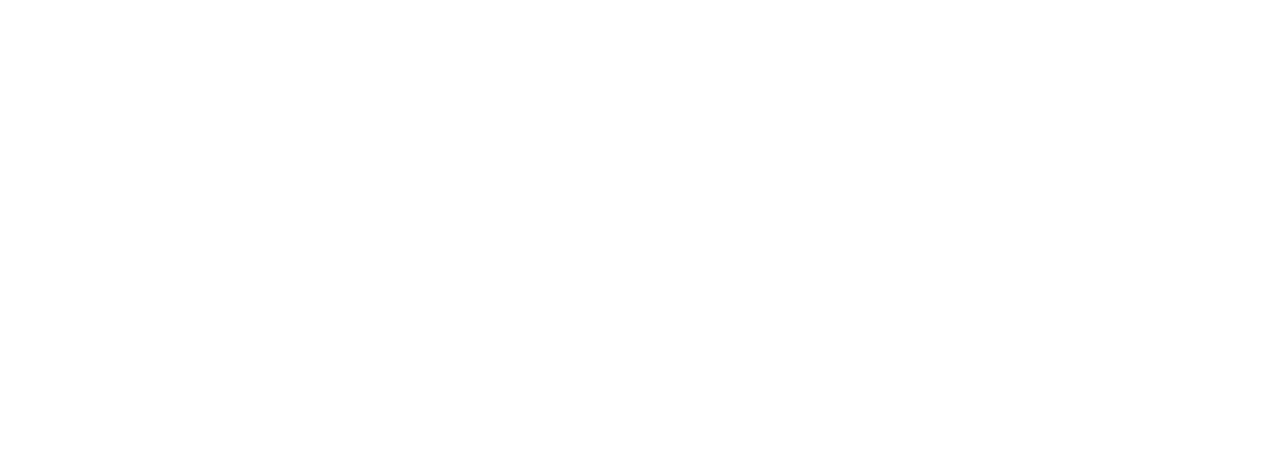
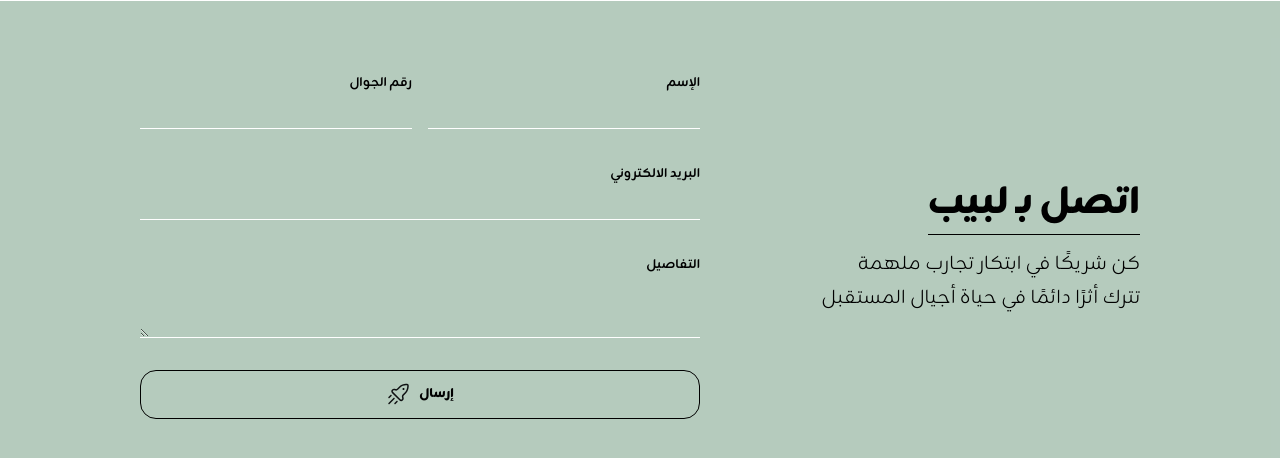
Before and after one commit to Sheriff30/labib, a React (Vite) app: page / in a window 1280 px wide. Shown: the part 3519-3977 px from the top of the page. Before the commit the page ends 3520 px from the top, so only its background shows below. Built offline with nearby package versions, Linux system fonts and the light colour scheme.

Commit message:
form added

```diff
--- a/src/pages/Home/Page.jsx
+++ b/src/pages/Home/Page.jsx
@@ -6,6 +6,7 @@
 import Header from "./components/Header";
 import Fields from "./components/Fields";
 import Initiatives from "./components/Initiatives";
+import Form from "./components/Form";
 
 export default function Page() {
   return (
@@ -24,6 +25,8 @@
       <Fields />
       {/* Initiatives */}
       <Initiatives />
+      {/* Form */}
+      <Form />
     </>
   );
 }
--- /dev/null
+++ b/src/pages/Home/components/Form.jsx
@@ -0,0 +1,74 @@
+import React from "react";
+
+export default function Form() {
+  return (
+    <div className="py-[69px] px-[20px] bg-[#004D1E4A]">
+      <div className="max-w-[1000px] mx-auto flex flex-col lg:flex-row gap-[60px] lg:gap-[120px] items-center">
+        <div className="flex gap-[12px] flex-col max-w-[320px]">
+          <h2 className="h1-bold border-b w-fit mx-auto lg:mx-0">
+            اتصل بـ لبيب
+          </h2>
+
+          <p className="h4-light text-center lg:text-start">
+            كن شريكًا في ابتكار تجارب ملهمة تترك أثرًا دائمًا في حياة أجيال
+            المستقبل
+          </p>
+        </div>
+        <form
+          action=""
+          className="grid lg:grid-cols-2 gap-x-[16px] gap-y-[32px]  w-full"
+        >
+          <label
+            htmlFor="name"
+            className="flex flex-col gap-[4px] body-medium "
+          >
+            الإسم
+            <input
+              type="text"
+              id="name"
+              className="border-b border-white outline-none"
+            />
+          </label>
+          <label
+            htmlFor="phonenumber"
+            className="flex flex-col gap-[4px] body-medium"
+          >
+            رقم الجوال
+            <input
+              type="text"
+              id="phonenumber"
+              className="border-b border-white"
+            />
+          </label>
+          <label
+            htmlFor="email"
+            className="col-span-full flex flex-col gap-[4px] body-medium"
+          >
+            البريد الالكتروني
+            <input
+              type="text"
+              id="email"
+              className="border-b border-white outline-none"
+            />
+          </label>
+          <label
+            htmlFor="details"
+            className="col-span-full flex flex-col gap-[4px] body-medium"
+          >
+            التفاصيل
+            <textarea
+              type="text"
+              id="details"
+              className="border-b border-white outline-none"
+            />
+          </label>
+
+          <button className="col-span-full p-[10px] border rounded-[16px] cursor-pointer cta-large flex items-center gap-[8px] justify-center">
+            إرسال
+            <img src="/submit.svg" alt="submit" className="w-[25px] h-[24px]" />
+          </button>
+        </form>
+      </div>
+    </div>
+  );
+}
```
Also changed, not shown: public/submit.svg (added).
